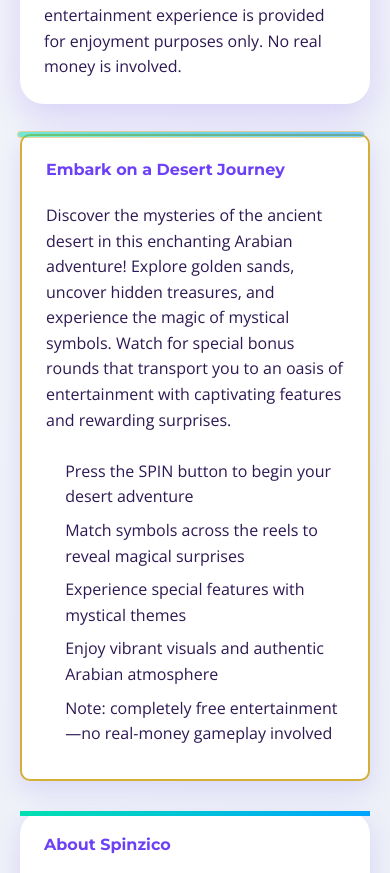
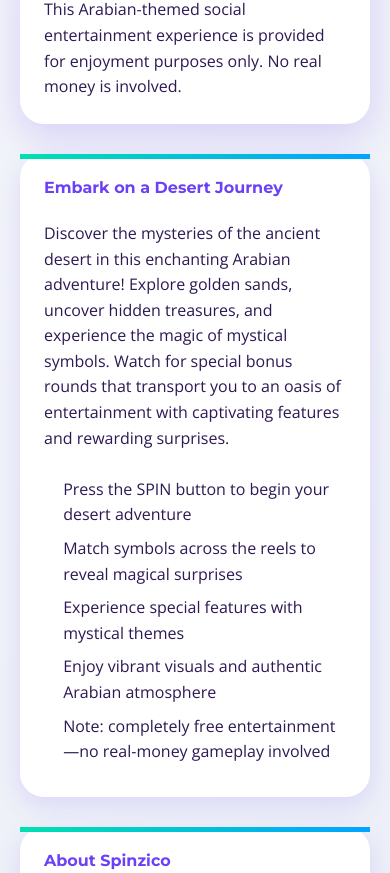
Before and after one commit to Abdul786-ops/unique-web, a plain HTML site: page play.html in a window 390 px wide. Shown: the part 759-1632 px from the top of the page. Drawn offline with nearby package versions, Linux system fonts and the light colour scheme; no server answers.

Commit message:
changes are done

```diff
--- a/play.html
+++ b/play.html
@@ -166,7 +166,7 @@
 
         /* Page content */
         .page-content {
-            padding: 10px 0 80px;
+            padding: 120px 0 80px;
         }
 
         .section-title {
@@ -587,8 +587,14 @@
                 height: 250px;
             }
 
+            @media (max-width: 768px) {
     .page-content {
-                padding: 120px 0 60px;
+        padding: 160px 0 60px; /* Extra padding for mobile where header is taller */
+    }
+}
+
+            .page-content {
+                 padding: 140px 0 80px;;
             }
         }
     </style>
@@ -649,7 +655,7 @@
                 </div>
             </div>
 
-            <div class="content-card arabian-border">
+            <div class="content-card">
                 <h3>Embark on a Desert Journey</h3>
                 <p>Discover the mysteries of the ancient desert in this enchanting Arabian adventure! Explore golden sands, uncover hidden treasures, and experience the magic of mystical symbols. Watch for special bonus rounds that transport you to an oasis of entertainment with captivating features and rewarding surprises.</p>
                 <br>
```
Also changed, not shown: index.html (+1 -1 lines). Lines whose indentation alone changed are shown as unchanged.
